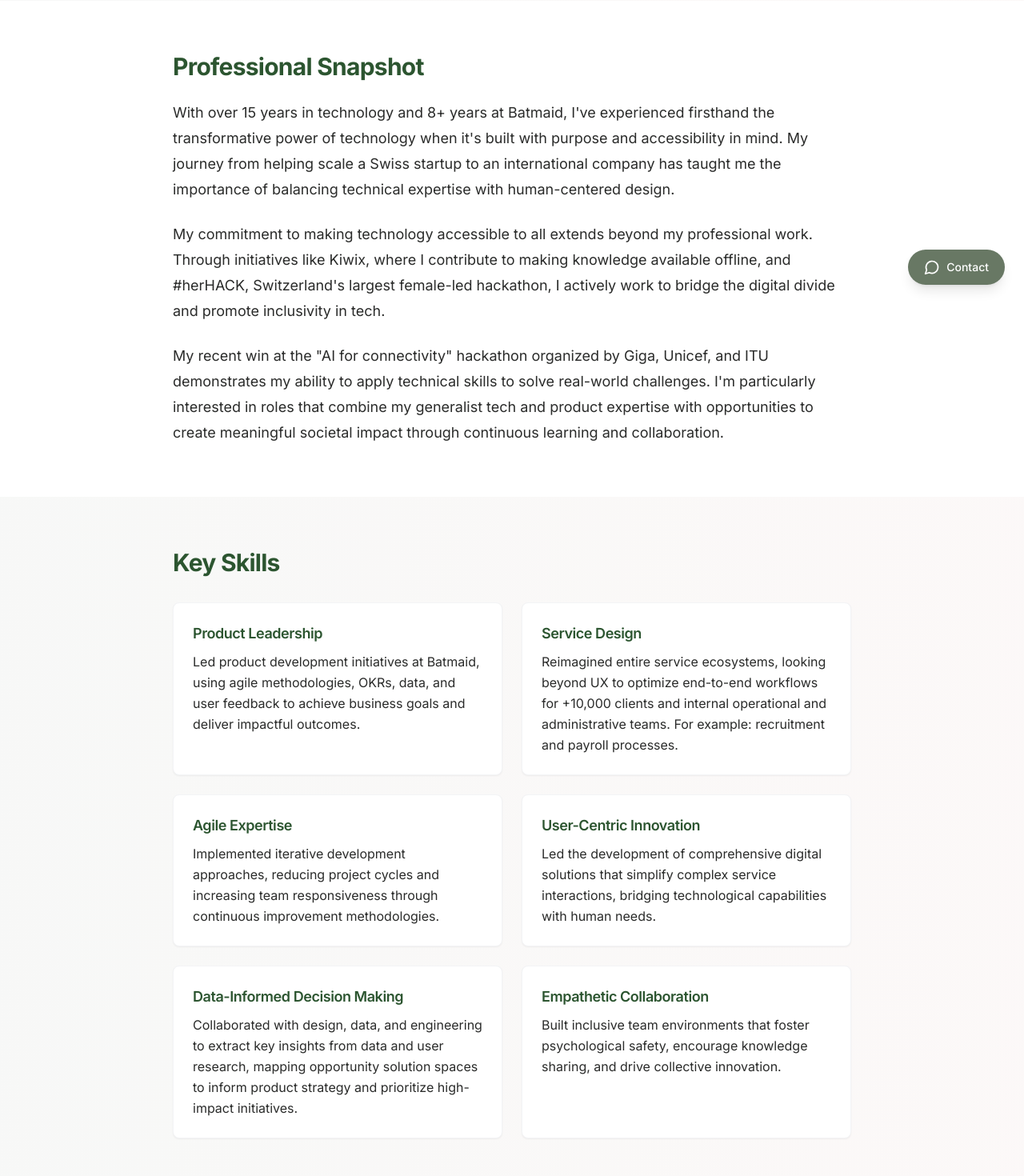
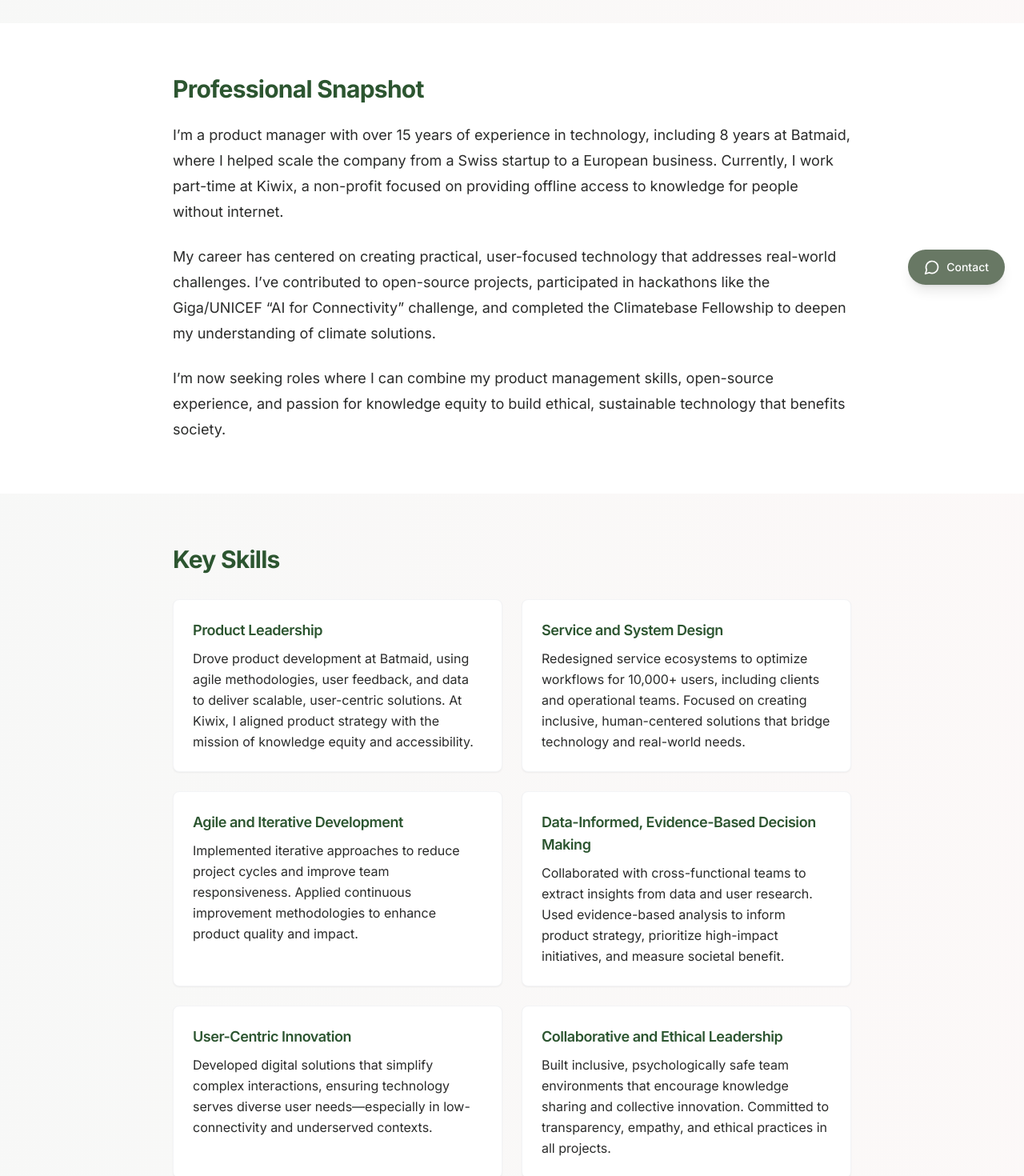
Before and after one commit to anupulu/anupulu.github.io, a Next.js app: page /about in a window 1280 px wide. Shown: the part 420-1890 px from the top of the page at 80% size. Built offline with nearby package versions, Linux system fonts and the light colour scheme.

Commit message:
Update Home, About, and Journey content; add Kiwix role, Wikimedia/ECOnGOOD timeline

```diff
--- a/app/about/page.tsx
+++ b/app/about/page.tsx
@@ -12,27 +12,27 @@
   const skills: Skill[] = [
     {
       title: "Product Leadership",
-      description: "Led product development initiatives at Batmaid, using agile methodologies, OKRs, data, and user feedback to achieve business goals and deliver impactful outcomes."
+      description: "Drove product development at Batmaid, using agile methodologies, user feedback, and data to deliver scalable, user-centric solutions. At Kiwix, I aligned product strategy with the mission of knowledge equity and accessibility."
     },
     {
-      title: "Service Design",
-      description: "Reimagined entire service ecosystems, looking beyond UX to optimize end-to-end workflows for +10,000 clients and internal operational and administrative teams. For example: recruitment and payroll processes."
+      title: "Service and System Design",
+      description: "Redesigned service ecosystems to optimize workflows for 10,000+ users, including clients and operational teams. Focused on creating inclusive, human-centered solutions that bridge technology and real-world needs."
     },
     {
-      title: "Agile Expertise",
-      description: "Implemented iterative development approaches, reducing project cycles and increasing team responsiveness through continuous improvement methodologies."
+      title: "Agile and Iterative Development",
+      description: "Implemented iterative approaches to reduce project cycles and improve team responsiveness. Applied continuous improvement methodologies to enhance product quality and impact."
+    },
+    {
+      title: "Data-Informed, Evidence-Based Decision Making",
+      description: "Collaborated with cross-functional teams to extract insights from data and user research. Used evidence-based analysis to inform product strategy, prioritize high-impact initiatives, and measure societal benefit."
     },
     {
       title: "User-Centric Innovation",
-      description: "Led the development of comprehensive digital solutions that simplify complex service interactions, bridging technological capabilities with human needs."
+      description: "Developed digital solutions that simplify complex interactions, ensuring technology serves diverse user needs—especially in low-connectivity and underserved contexts."
     },
     {
-      title: "Data-Informed Decision Making",
-      description: "Collaborated with design, data, and engineering to extract key insights from data and user research, mapping opportunity solution spaces to inform product strategy and prioritize high-impact initiatives."
-    },
-    {
-      title: "Empathetic Collaboration",
-      description: "Built inclusive team environments that foster psychological safety, encourage knowledge sharing, and drive collective innovation."
+      title: "Collaborative and Ethical Leadership",
+      description: "Built inclusive, psychologically safe team environments that encourage knowledge sharing and collective innovation. Committed to transparency, empathy, and ethical practices in all projects."
     }
   ]
 
@@ -62,7 +62,7 @@
               About Me
             </h1>
             <p className="text-base sm:text-lg md:text-xl text-text-dark max-w-2xl mx-auto">
-              Product Manager and tech generalist with 15+ years in tech, including 8+ years scaling Batmaid from Swiss startup to international company. Driven by making technology accessible and beneficial for all.
+            Product Manager with 15+ years in tech, including 8 years scaling Batmaid from a Swiss startup to a European business. Now focused on building accessible, ethical technology that creates meaningful societal impact.
             </p>
           </div>
         </div>
@@ -81,13 +81,13 @@
         </h2>
         <div className="prose prose-lg text-text-dark max-w-none space-y-6">
           <p>
-            With over 15 years in technology and 8+ years at Batmaid, I've experienced firsthand the transformative power of technology when it's built with purpose and accessibility in mind. My journey from helping scale a Swiss startup to an international company has taught me the importance of balancing technical expertise with human-centered design.
+          I’m a product manager with over 15 years of experience in technology, including 8 years at Batmaid, where I helped scale the company from a Swiss startup to a European business. Currently, I work part-time at Kiwix, a non-profit focused on providing offline access to knowledge for people without internet.
           </p>
           <p>
-            My commitment to making technology accessible to all extends beyond my professional work. Through initiatives like Kiwix, where I contribute to making knowledge available offline, and #herHACK, Switzerland's largest female-led hackathon, I actively work to bridge the digital divide and promote inclusivity in tech.
+          My career has centered on creating practical, user-focused technology that addresses real-world challenges. I’ve contributed to open-source projects, participated in hackathons like the Giga/UNICEF “AI for Connectivity” challenge, and completed the Climatebase Fellowship to deepen my understanding of climate solutions.
           </p>
           <p>
-            My recent win at the "AI for connectivity" hackathon organized by Giga, Unicef, and ITU demonstrates my ability to apply technical skills to solve real-world challenges. I'm particularly interested in roles that combine my generalist tech and product expertise with opportunities to create meaningful societal impact through continuous learning and collaboration.
+          I’m now seeking roles where I can combine my product management skills, open-source experience, and passion for knowledge equity to build ethical, sustainable technology that benefits society.
           </p>
         </div>
       </section>
--- a/app/journey/page.tsx
+++ b/app/journey/page.tsx
@@ -27,6 +27,14 @@
   const timeline: TimelineItem[] = [
     // 2024 - Present
     {
+      startDate: "Sep 2025",
+      endDate: "Present",
+      organization: "ECOnGOOD Association",
+      role: "Member",
+      description: "Active member of ECOnGOOD, supporting the Economy for the Common Good (ECG) movement in Switzerland. I contribute to initiatives that promote ethical business practices, sustainability, and a more equitable economy.",
+      category: "beyond-work"
+    },
+    {
       startDate: "May 2025",
       endDate: "Present",
       organization: "Kiwix",
@@ -52,6 +60,14 @@
         "Developed frontend components and first version of user dashboard",
         "Created and delivered project presentation"
       ]
+    },
+    {
+      startDate: "Nov 2024",
+      endDate: "Present",
+      organization: "Wikimedia Projects",
+      role: "Contributor",
+      description: "Reconnected with the Wikimedia movement as an editor and translator, building on my early involvement in Wikipedia’s formative years. I contribute to making free knowledge more accessible and inclusive, supporting the mission of open information for everyone.",
+      category: "beyond-work"
     },
     {
       startDate: "Nov 2024",
--- a/app/page.tsx
+++ b/app/page.tsx
@@ -7,17 +7,17 @@
   const keyAreas = [
     {
       title: "My Journey So Far",
-      description: "Built products and features that helped Batmaid combat undeclared domestic cleaning work, growing from Swiss roots into a multi-country European scaleup.",
+      description: "I helped Batmaid grow from a Swiss startup to a European-scale business, building products and features to address undeclared domestic work. My career has focused on creating practical, user-centric solutions that drive both business growth and social impact.",
       colorClass: "text-muted-terracotta"
     },
     {
       title: "Where I Am Now",
-      description: "Taking time to learn, grow, and give back. Now working part-time at Kiwix, a non-profit bringing access to knowledge to those without internet connection. Recently participated and won hackathons, joined the Climatebase Fellowship, and explored new skills through courses and community engagement.",
+      description: "I currently work part-time at Kiwix, a non-profit that provides offline access to knowledge for people without internet. Alongside this, I contribute to the Wikimedia movement, helping make free knowledge more accessible. Recently, I’ve also won hackathons, completed the Climatebase Fellowship, and expanded my skills through courses and community projects.",
       colorClass: "text-sage-green"
     },
     {
       title: "What Drives Me",
-      description: "Seeking my next mission where I can create sustainable, ethical technology solutions that make a meaningful impact on society.",
+      description: "I’m looking for my next opportunity to build ethical, sustainable technology that solves real-world problems and benefits society. I want to work with organisations that share my commitment to open access, knowledge equity, and positive social change.",
       colorClass: "text-forest-green"
     }
   ];
@@ -25,35 +25,35 @@
   const manifestoItems = [
     {
       principle: "Ethical impact over short-term gains",
-      description: "I prioritise long-term societal benefits over quick wins."
+      description: "I focus on creating long-term societal value, especially through technology that promotes open access, equity, and sustainability"
     },
     {
       principle: "Responsible innovation over unchecked progress",
-      description: "I believe in advancing technology thoughtfully, considering potential consequences in a holistic manner."
+      description: "I believe technology should be developed thoughtfully and inclusively, ensuring it benefits everyone and doesn’t create new barriers."
     },
     {
       principle: "Human-centered design over pure technological advancement",
-      description: "My focus is on creating solutions that truly serve people's needs - especially those less privileged than me."
+      description: "I design solutions that address real human needs, particularly for underserved communities, ensuring technology is accessible and meaningful."
     },
     {
       principle: "Continuous learning over stagnation",
-      description: "I'm committed to personal growth and staying current in a rapidly evolving field."
+      description: "I’m committed to growing my skills and knowledge, staying adaptable in a fast-changing world, and contributing to communities that share my values."
     },
     {
       principle: "Diverse perspectives over homogeneous thinking",
-      description: "I value and seek out varied viewpoints to drive better solutions."
+      description: "I actively seek out different viewpoints and experiences to create better, more inclusive solutions."
     },
     {
       principle: "Transparency and honesty over opacity",
-      description: "I communicate openly and honestly, building trust through clear and transparent processes."
+      description: "I value open communication and trust, ensuring clarity in everything I do."
     },
     {
       principle: "Empathy and understanding over assumptions",
-      description: "I dedicate time to truly understanding user needs and contexts, ensuring the solutions I design are grounded in real human experiences."
+      description: "I prioritize deeply understanding users and their contexts, so the solutions I create are grounded in real needs."
     },
     {
       principle: "Collaborative growth over individual success",
-      description: "I believe in the power of teamwork and shared achievements."
+      description: "I believe in the power of teamwork and shared achievements, especially when working toward a common mission."
     }
   ];
 
@@ -78,8 +78,7 @@
       growing good
           </h1>
           <p className="text-base sm:text-lg md:text-xl text-text-dark max-w-2xl mx-auto mb-8">
-          Finnish-born tech enthusiast in Switzerland, bridging technology and human needs through curiosity, collaboration,
-            and conscious innovation.
+          Finnish-born product & tech generalist in Switzerland, building ethical technology that bridges gaps in knowledge access and empowers underserved communities.
           </p>
           <Link
             href="/about"
```
